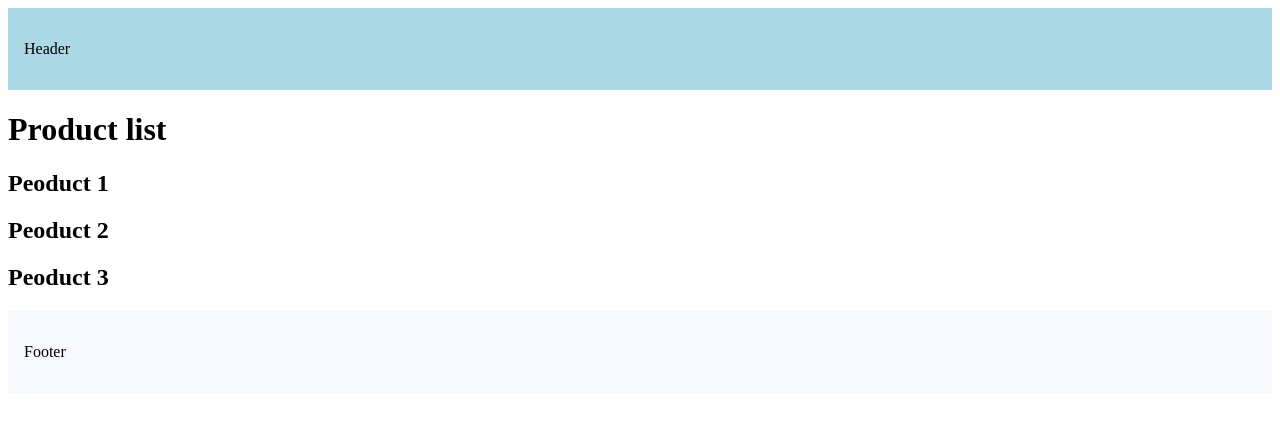
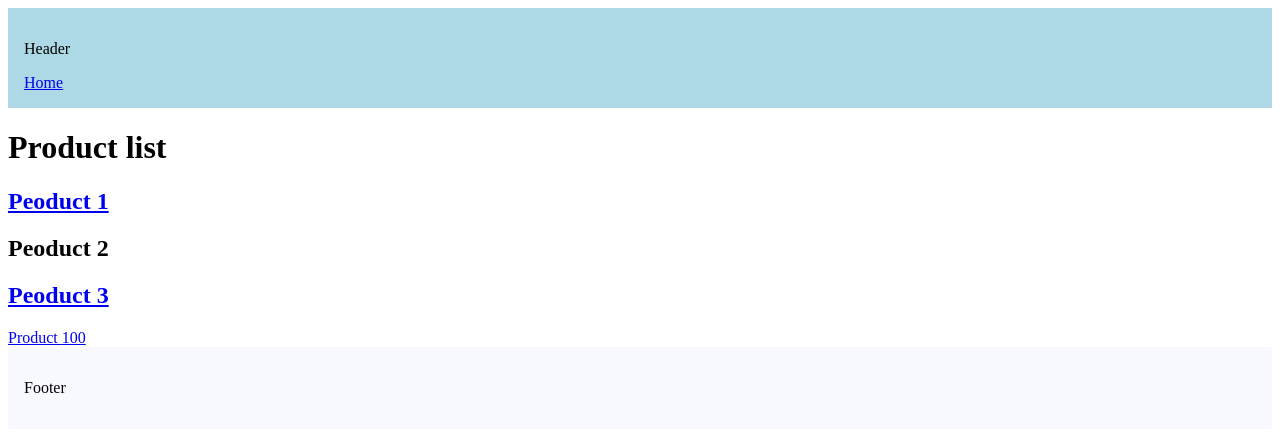
Before and after one commit to zieft/nextjs-tut, a Next.js app in the folder hello-world/: page /products in a window 1280 px wide. Shown: the top 432 px of the page. Built offline with nearby package versions, Linux system fonts and the light colour scheme.

Commit message:
Link component navigation

```diff
--- a/hello-world/src/app/layout.jsx
+++ b/hello-world/src/app/layout.jsx
@@ -1,3 +1,5 @@
+import Link from "next/link"
+
 export const metadata = {
   title: 'Next.js',
   description: 'Generated by Next.js',
@@ -14,6 +16,7 @@ export default function RootLayout({ children }) {
           }}
         >
           <p>Header</p>
+          <Link href="/">Home</Link>
         </header>
 
         {children}
--- a/hello-world/src/app/products/page.jsx
+++ b/hello-world/src/app/products/page.jsx
@@ -1,9 +1,20 @@
+import Link from "next/link"
+
 export default function ProductList(){
+    const productId = 100
     return (
     <>
         <h1>Product list</h1>
-        <h2>Peoduct 1</h2>
+        <h2>
+            <Link href="/products/1">Peoduct 1</Link>
+        </h2>
         <h2>Peoduct 2</h2>
-        <h2>Peoduct 3</h2>
+
+        <h2>
+            <Link href="/products/3" replace>Peoduct 3</Link>
+        </h2>
+        {/* replace的作用就是在用户点击连接跳转到新页面后，按返回键会直接返回到主页 */}
+        <Link href={`/products/${productId}`}>Product {productId}</Link>
+
     </>)
 }
```
Also changed, not shown: hello-world/src/app/page.jsx (+7 -7 lines).
